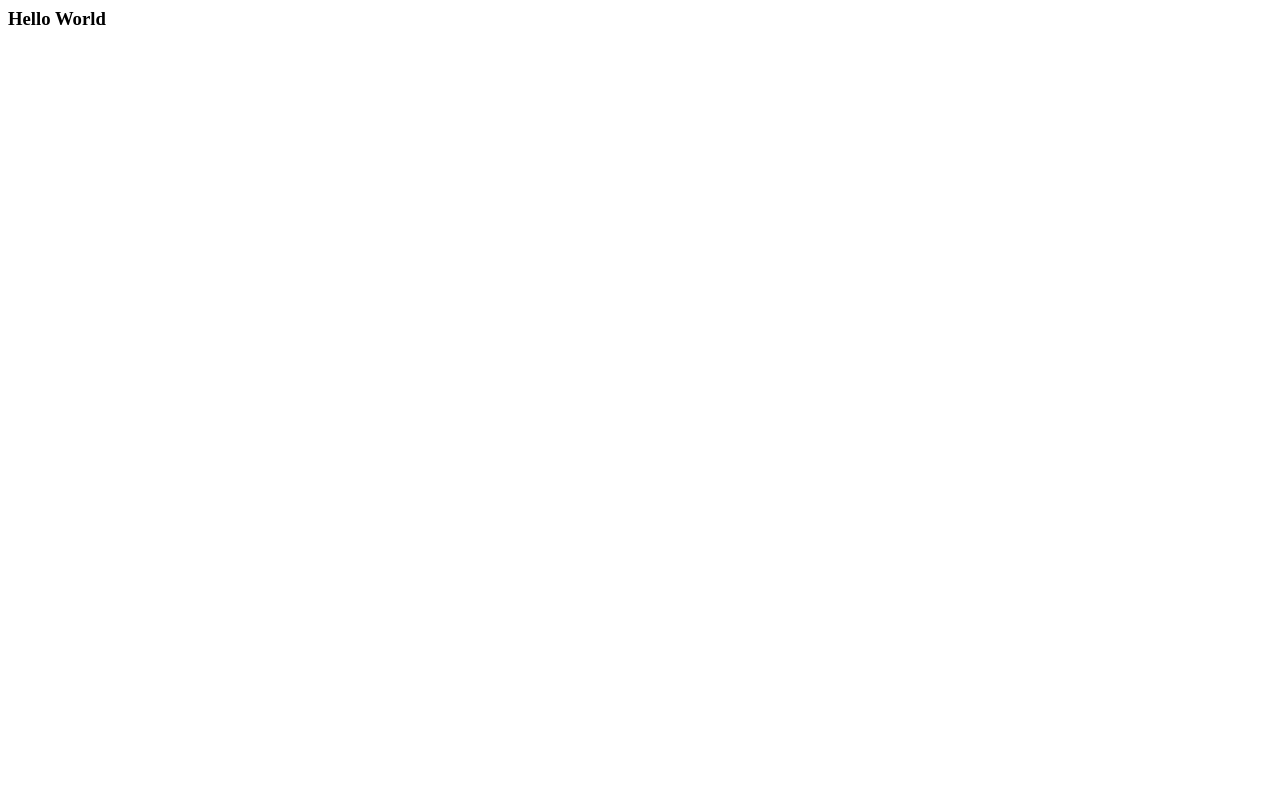
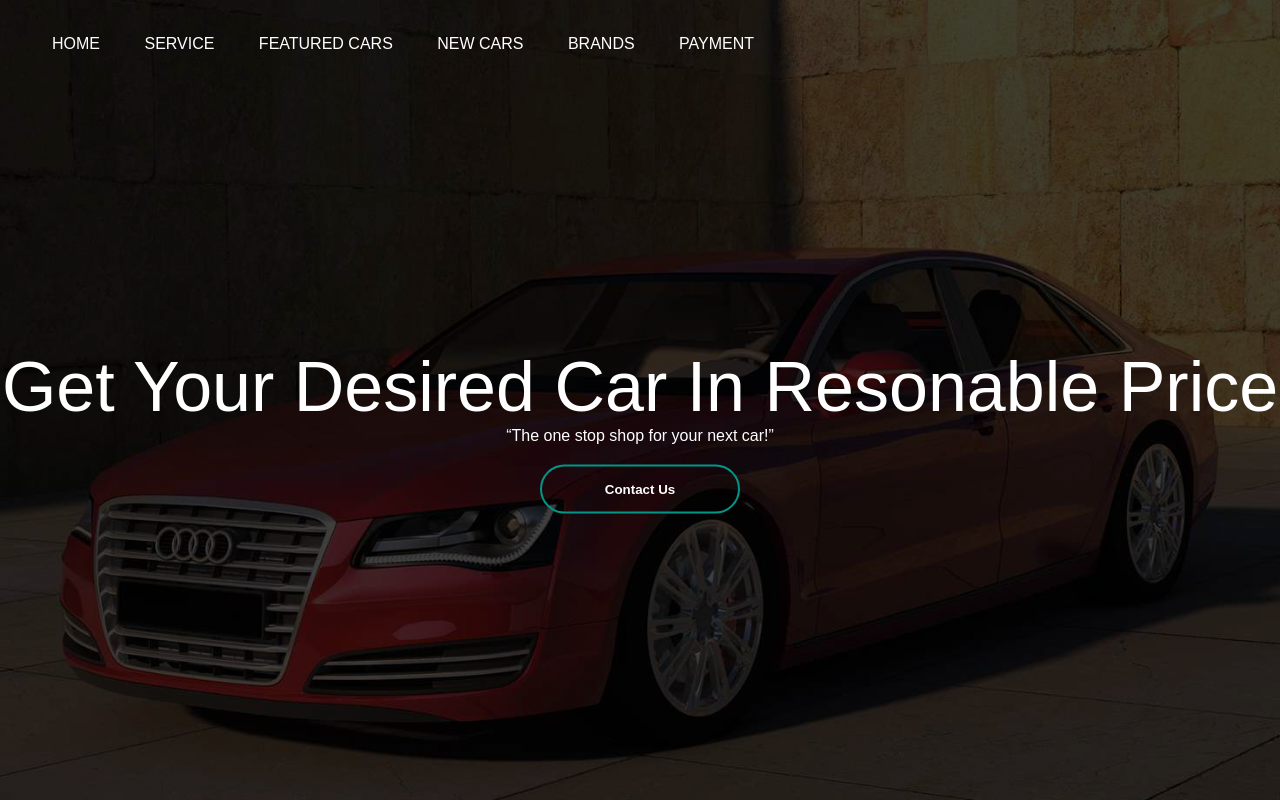
Before and after one commit to ChampOP008/Champ, a plain HTML site: page index.html in a window 1280 px wide. Drawn offline with Linux system fonts and the light colour scheme.

Commit message:
Add new paragraph

```diff
--- a/index.html
+++ b/index.html
@@ -1 +1,30 @@
-<h3>Hello World</h3>
+<html>
+<head>
+    <link rel="stylesheet" href="style.css">
+</head>
+<body>
+    <div class="banner">
+        <div class="navbar">
+
+            <ul>
+                <li><a href="#">Home</a></li>
+                <li><a href="#">Service</a></li>
+                <li><a href="#">Featured Cars</a></li>
+                <li><a href="#">New Cars</a></li>
+                <li><a href="#">Brands</a></li>
+                <li><a href="#">Payment</a></li>
+
+            </ul>
+        </div>
+        <div class="content">
+            <h1>get your desired car in resonable price</h1>
+					<p>
+						“The one stop shop for your next car!”
+					</p>
+                    <div>
+                        <button type="button"><span></span>Contact Us</button>
+                    </div>
+        </div>
+    </div>
+</body>
+</html>
--- /dev/null
+++ b/style.css
@@ -0,0 +1,90 @@
+*{
+    margin: 0;
+    padding: 0;
+    font-family: sans-serif;
+}
+.banner{
+    width: 100%;
+    height: 100%;
+    background-image: linear-gradient(rgba(0,0,0,0.75),rgba(0,0,0,0.75)),url(welcome-banner.jpg);
+    background-size: cover;
+    background-position: center;
+}
+.navbar{
+    width: 95%;
+    margin: auto;
+    padding: 35px 0;
+    display:flex;
+    align-items: center;
+    justify-content: space-between;
+}
+.navbar ul li{
+    list-style: none;
+    display: inline-block;
+    margin: 0 20px;
+    position: relative;
+}
+.navbar ul li a{
+    text-decoration: none;
+    color: #fff;
+    text-transform: uppercase;
+}
+.navbar ul li::after{
+    content: '';
+    height: 3px;
+    width: 0;
+    background: #009688;
+    position: absolute;
+    left: 0;
+    bottom: -10px;
+    transition: 0.5s;
+}
+.navbar ul li:hover::after{
+    width: 100%;
+}
+h1,h2,h3,h4,h5,h6 {
+	margin-top: 80px;
+	color:#ffffff;
+    font-size: 70px;
+    font-weight: 500;
+    text-transform: capitalize;
+}
+.content{
+    width: 100%;
+    position: absolute;
+    top: 50%;
+    transform: translateY(-50%);
+    text-align: center;
+    color: #fff;
+}
+button{
+    width: 200px;
+    padding: 15px 0;
+    text-align: center;
+    margin: 20px 10px;
+    border-radius: 25px;
+    font-weight: bold;
+    border: 2px solid #009688;
+    background: transparent;
+    color: #fff;
+    cursor: pointer;
+    position: relative;
+    overflow: hidden;
+}
+span{
+    background: #009688;
+    height: 100%;
+    width: 0;
+    border-radius: 25px;
+    position: absolute;
+    left: 0;
+    bottom: 0;
+    z-index: -1;
+    transition: 0.5s;
+}
+button:hover span{
+    width: 100%;
+}
+button:hover{
+    border:none;
+}
```
Also changed, not shown: welcome-banner.jpg (added).
